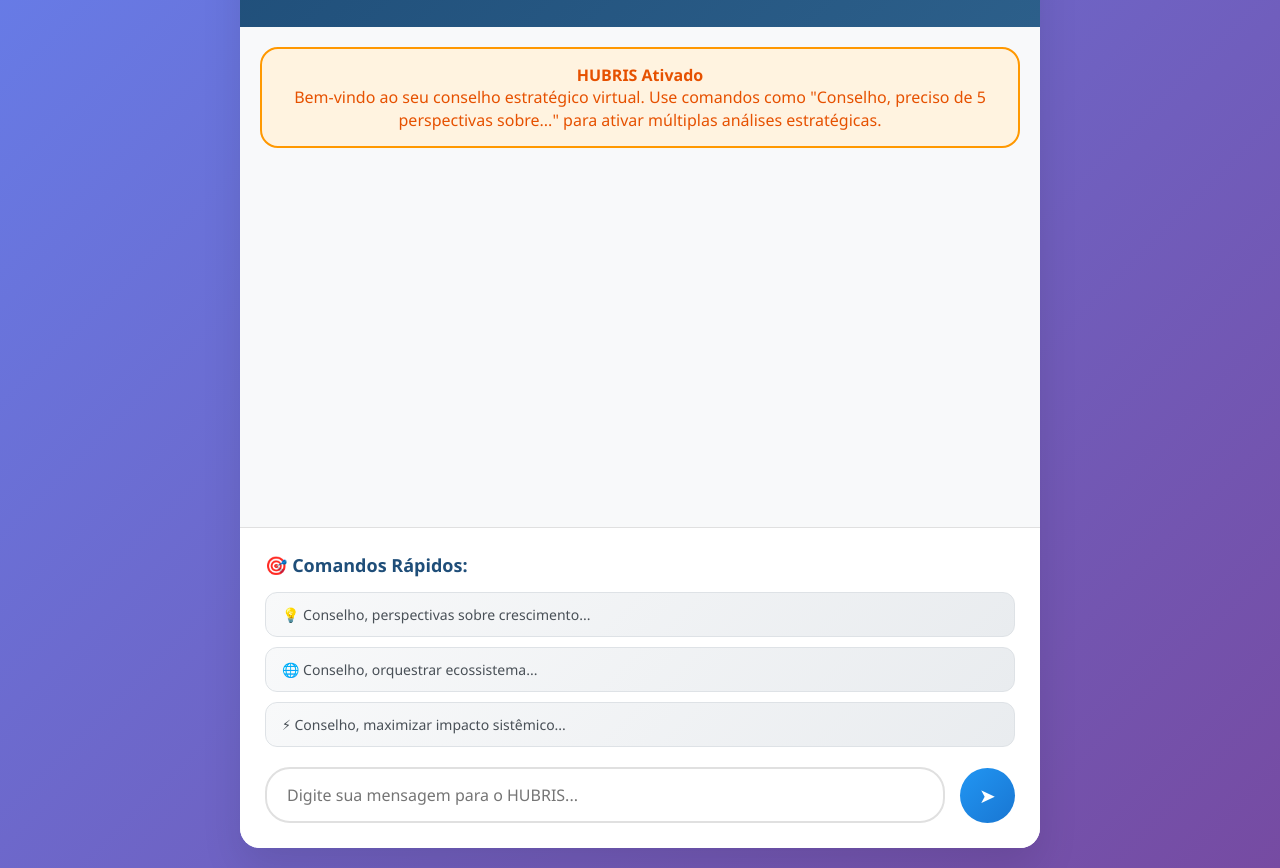
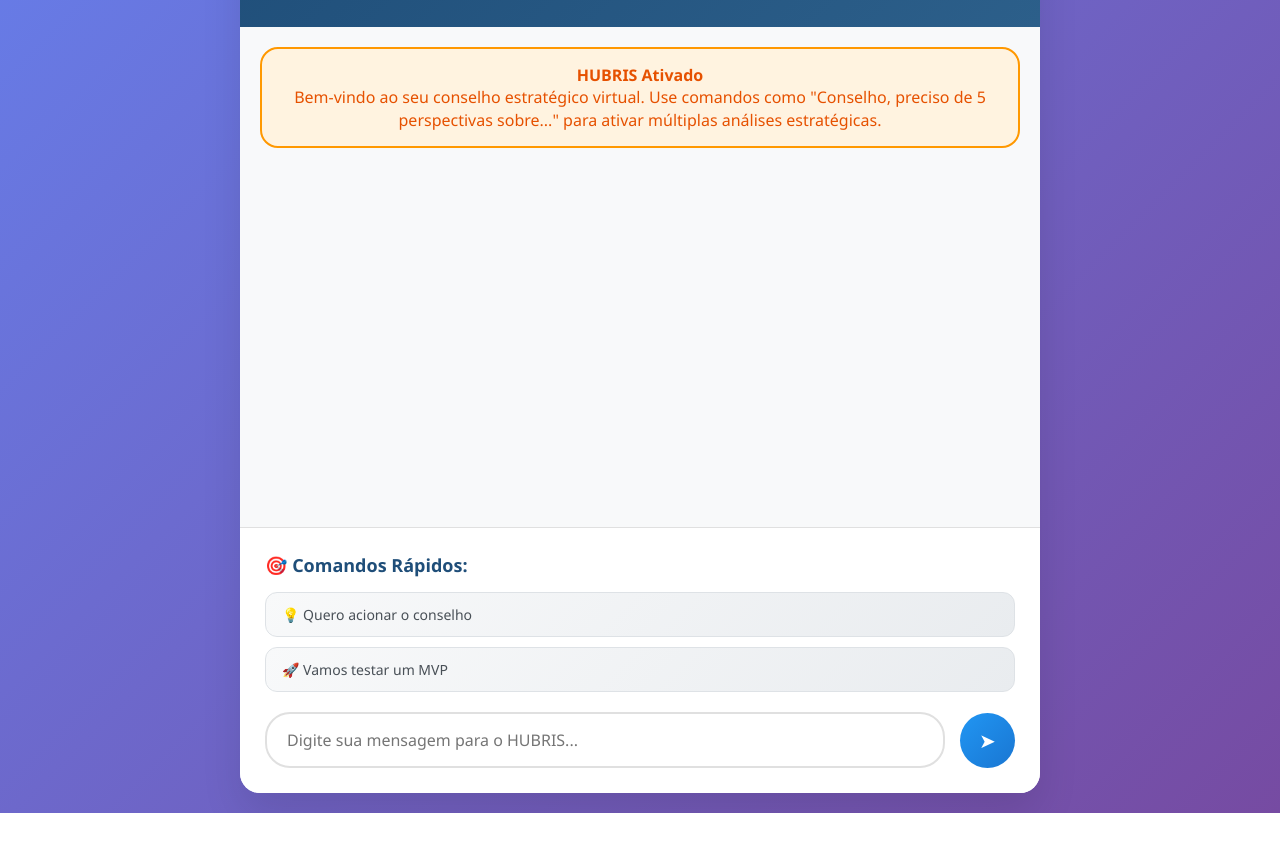
Before and after one commit to Pleszezak/hubris-chat, a plain HTML site: page index.html in a window 1280 px wide. Shown: the part 142-1010 px from the top of the page. After the commit the page ends 955 px from the top, so only its background shows below. Drawn offline with Linux system fonts and the light colour scheme.

Commit message:
Update: simplify quick commands

```diff
--- a/index.html
+++ b/index.html
@@ -236,14 +236,11 @@
         <div class="input-container">
             <div class="quick-commands">
                 <h3>🎯 Comandos Rápidos:</h3>
-                <div class="quick-command" onclick="sendQuickCommand('Conselho, preciso de 5 perspectivas sobre crescimento de negócios')">
-                    💡 Conselho, perspectivas sobre crescimento...
+                <div class="quick-command" onclick="sendQuickCommand('Quero acionar o conselho')">
+                    💡 Quero acionar o conselho
                 </div>
-                <div class="quick-command" onclick="sendQuickCommand('Conselho, como orquestrar um novo ecossistema de inovação')">
-                    🌐 Conselho, orquestrar ecossistema...
-                </div>
-                <div class="quick-command" onclick="sendQuickCommand('Conselho, qual o consenso para maximizar impacto sistêmico')">
-                    ⚡ Conselho, maximizar impacto sistêmico...
+                <div class="quick-command" onclick="sendQuickCommand('Vamos testar um MVP')">
+                    🚀 Vamos testar um MVP
                 </div>
             </div>
 
```
